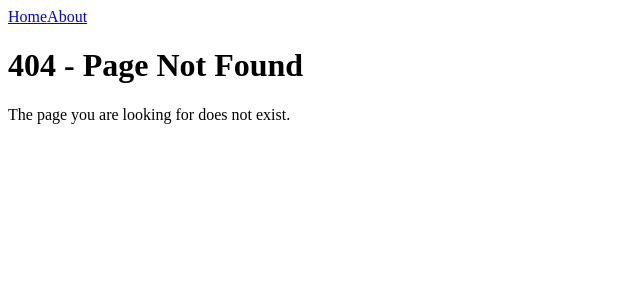
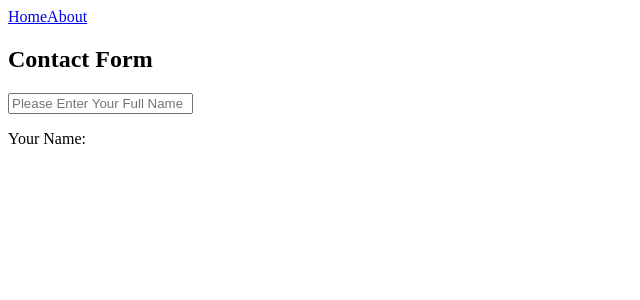
Before and after one commit to Sepehr-Nikiyan/react-bootcamp, a React (Vite) app: page /contact-form in a window 1280 px wide. Before the commit this address had no page. Shown: the top 300 px of the page, without its empty margins (0-640 px from the left). Built offline with nearby package versions, Linux system fonts and the light colour scheme.

Commit message:
add controlled input with useState

```diff
--- a/src/App.jsx
+++ b/src/App.jsx
@@ -13,6 +13,7 @@ import Settings from "./pages/Settings";
 import RedirectPage from "./pages/RedirectPage";
 import ProtectedRoute from "./components/ProtectedRoute";
 import Products from "./components/Products";
+import ContactForm from "./components/ContactForm";
 
 // Main App component
 function App() {
@@ -29,6 +30,8 @@ function App() {
 
         {/* about page */}
         <Route path="/About" element={<About />} />
+
+        <Route path="/contact-form" element={<ContactForm />} />
 
         {/* users page */}
         <Route path="/users/:id" element={<User />} />
--- /dev/null
+++ b/src/components/ContactForm.jsx
@@ -0,0 +1,22 @@
+import { useState } from "react";
+
+function ContactForm() {
+    const [name, setName] = useState("");
+
+    return (
+        <div>
+             <h2>Contact Form</h2>
+
+             <input
+             type="text"
+             value={name}
+             placeholder="Please Enter Your Full Name"
+             onChange={(event)=> setName(event.target.value)}
+              />
+
+              <p>Your Name: {name}</p>
+        </div>
+    );
+}
+
+export default ContactForm;
```
